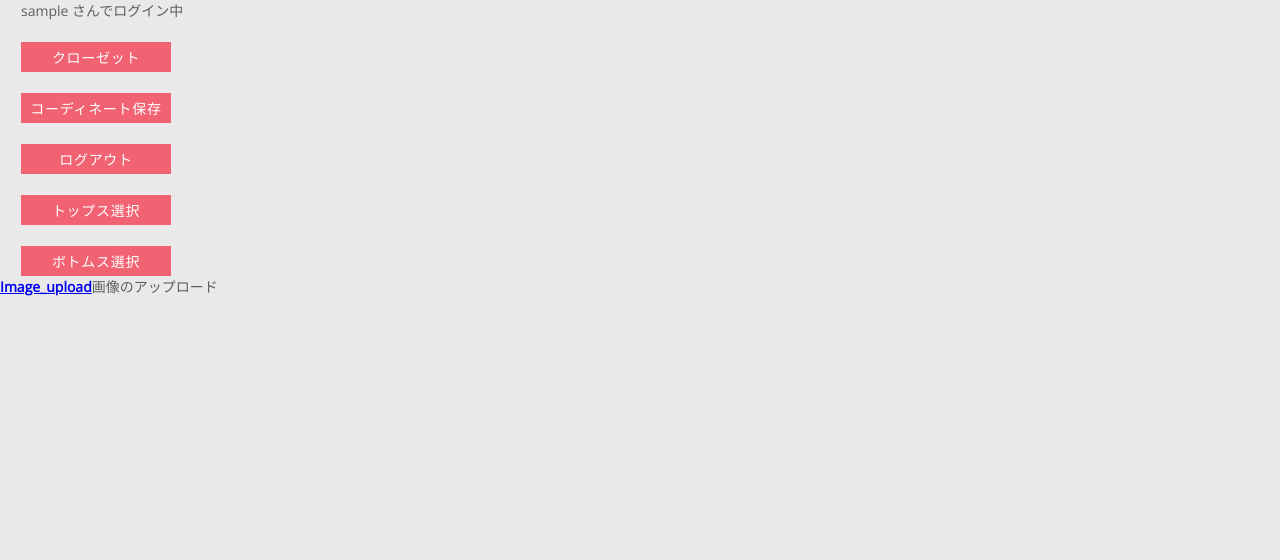
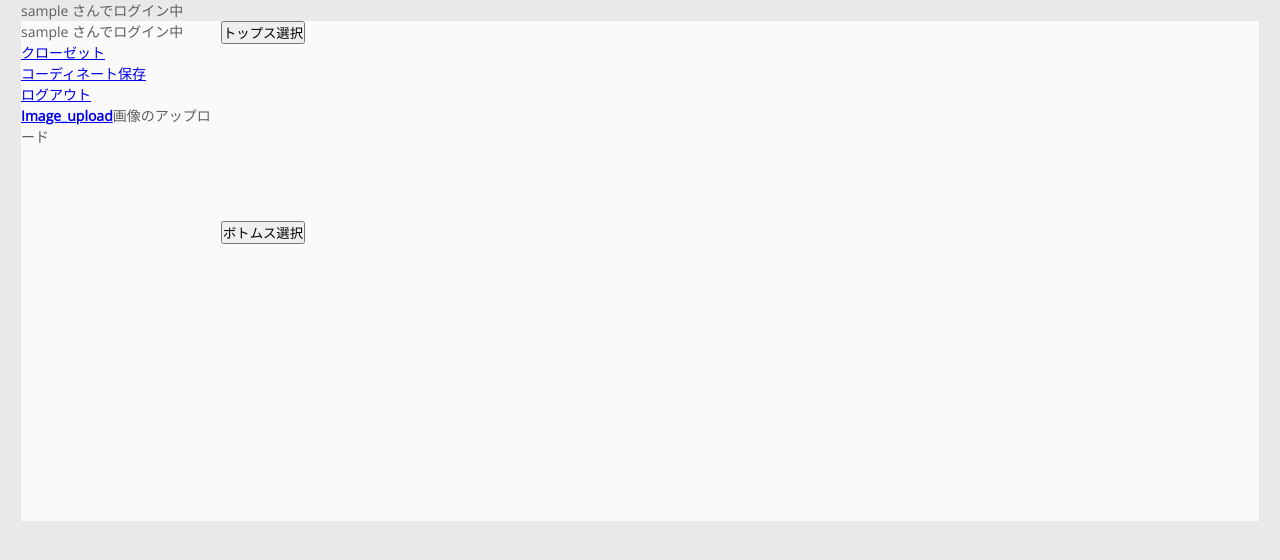
Before and after one commit to toyoko-creators/test-service, a PHP site: page /top.php in a window 1280 px wide. Shown: the top 560 px of the page. Run offline with PHP 8.4, Linux system fonts and the light colour scheme; a user stored in the database is signed in; some libraries are stand-ins or nearby versions.

Commit message:
レイアウト部分追加

```diff
--- a/public/css/style.css
+++ b/public/css/style.css
@@ -112,3 +112,30 @@ form {
 .form-footer a:hover {
   border-bottom: 1px dotted #8c8c8c;
 }
+
+/* コンテナ */
+#container {
+  display: grid;
+  grid-template-rows: 200px 300px;
+  grid-template-columns: 200px 1fr;
+}
+
+/* アイテム */
+#itemA {
+  grid-row: 1 / 3;
+  grid-column: 1 / 2;
+  background: #fafafa;
+
+}
+#itemB {
+  grid-row: 1 / 2;
+  grid-column: 2 / 3;
+  background:#fafafa;
+
+}
+#itemC {
+  grid-row: 2 / 3;
+  grid-column: 2 / 3;
+  background: #fafafa;
+
+}
--- a/public/top.php
+++ b/public/top.php
@@ -57,21 +57,21 @@ include "templates/header.php";
     <form method="post" action="top.php">
         <p><?php echo $_SESSION['USER'] ?> さんでログイン中</p>
 
-        <div class="button-normal">
-            <input type="submit" class="button" name="closet" value="クローゼット">
-        </div>
-        <div class="button-normal">
-            <input type="submit" class="button" name="outfit" value="コーディネート保存">
-        </div>
-        <div class="button-normal">
-            <input type="submit" class="button" name="logout" value="ログアウト">
-        </div>
-        <div class="button-normal">
-            <input type="submit" class="button" name="tops" value="トップス選択">
-        </div>
-        <div class="button-normal">
-            <input type="submit" class="button" name="bottoms" value="ボトムス選択">
-        </div>
+        <div id="container">
+            <div id="itemA">
+				<p><?php echo $_SESSION['USER'] ?> さんでログイン中</p>
+                <a href="#">クローゼット</a><br>
+                <a href="#">コーディネート保存</a><br>
+                <a href="#">ログアウト</a><br>
+				<a href="image_upload.php"><strong>Image_upload</strong></a>画像のアップロード<br>
+            </div>
+            <div id="itemB">
+                <input type="submit" class="button" name="tops" value="トップス選択"><br>
+            </div>
+            <div id="itemC">
+                <input type="submit" class="button" name="bottoms" value="ボトムス選択"><br>
+            </div>
+	    </div>
     </form>
-    <a href="image_upload.php"><strong>Image_upload</strong></a>画像のアップロード
+
 <?php include "templates/footer.php"; ?>
```
